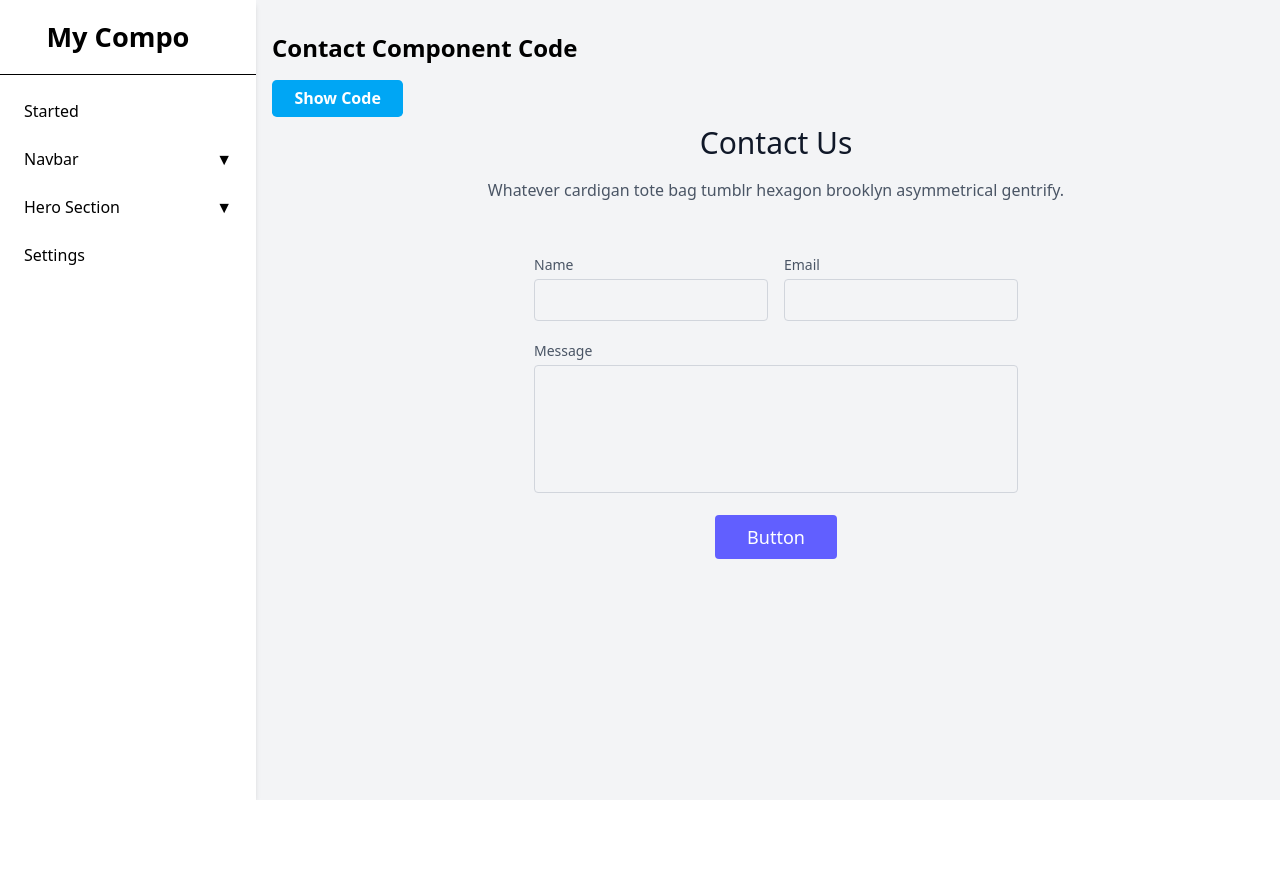
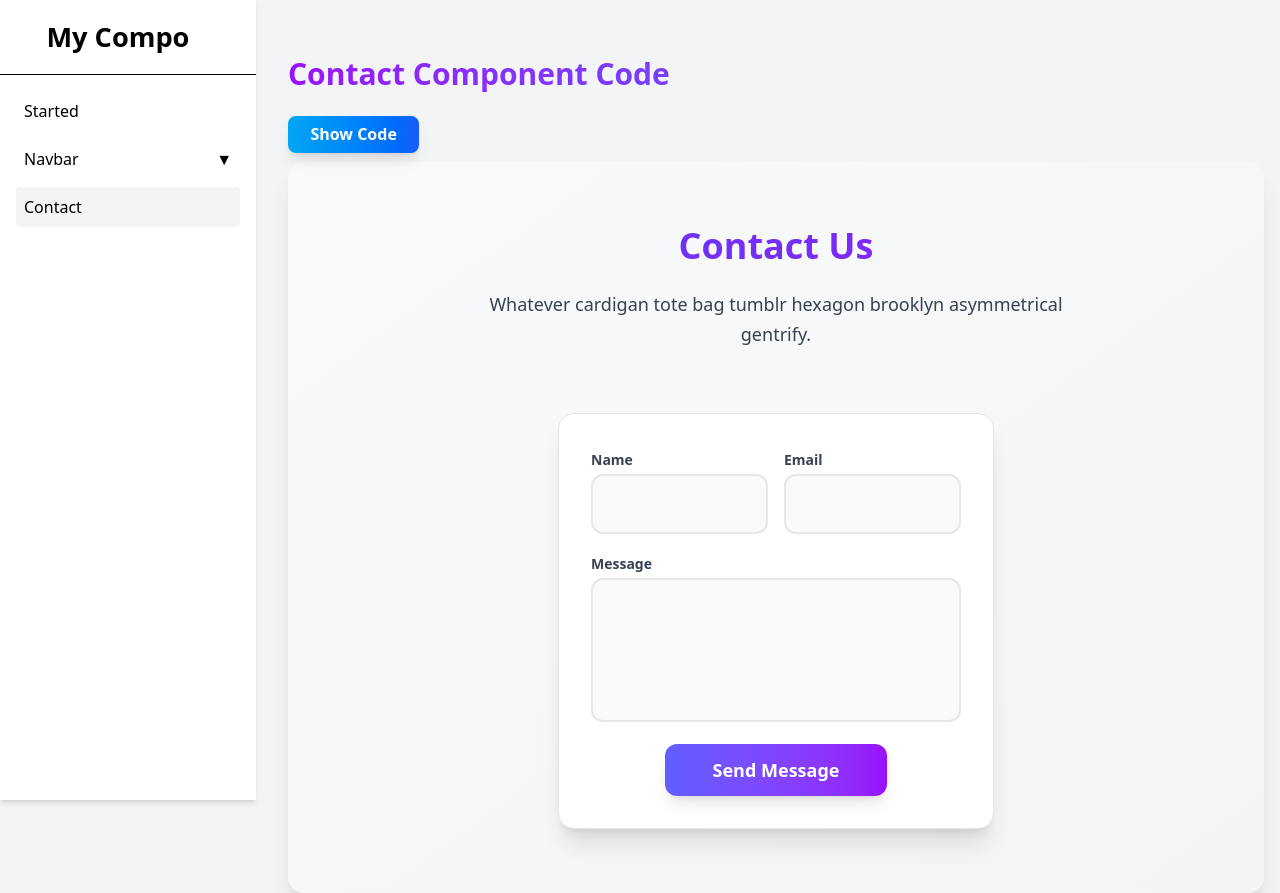
Before and after one commit to Lio3307/MyCompo-, a React (Vite) app: page /dashboard/contact in a window 1280 px wide. Before the commit the page ends 800 px from the top, so only its background shows below. Built offline with nearby package versions, Linux system fonts and the light colour scheme.

Commit message:
fix: styling and navigation

```diff
--- a/src/components/ComponentHighlight.tsx
+++ b/src/components/ComponentHighlight.tsx
@@ -2,28 +2,34 @@ import { useState } from "react";
 import CodeHighlighter from "../components/CodeHiglighter";
 
 type ComponentProps = {
-    sourceCode: string
-}
+  sourceCode: string;
+  title: string;
+};
 
-const ComponentHighlight = ({sourceCode} : ComponentProps) => {
+const ComponentHighlight = ({ sourceCode, title }: ComponentProps) => {
   const [showCode, setShowCode] = useState<boolean>(false);
 
   return (
     <>
-      <h2 className=" text-2xl font-bold mb-4">Contact Component Code</h2>
+      <h2 className="ml-[1rem] mt-[2rem] text-3xl font-bold mb-6 bg-gradient-to-r from-purple-600 to-blue-600 bg-clip-text text-transparent">
+        {title}
+      </h2>
       <button
-        className={`text-[1rem] rounded-[0.3rem] hover:cursor-pointer  px-[1.4rem] py-[0.4rem] font-bold ${
-          showCode ? "bg-red-600" : "bg-sky-500"
+        className={`ml-[1rem] mb-[1rem] text-[1rem] rounded-lg hover:cursor-pointer shadow-lg hover:shadow-xl transition-all duration-300 transform hover:scale-105 px-[1.4rem] py-[0.4rem] font-bold ${
+          showCode
+            ? "bg-gradient-to-r from-red-500 to-red-600 hover:from-red-600 hover:to-red-700"
+            : "bg-gradient-to-r from-sky-500 to-blue-600 hover:from-sky-600 hover:to-blue-700"
         } text-white`}
         onClick={(e) => {
-          e.preventDefault()
-          e.stopPropagation()
-          setShowCode(prev => !prev)
+          e.preventDefault();
+          e.stopPropagation();
+          setShowCode((prev) => !prev);
         }}
       >
         {showCode ? "Hide Code" : "Show Code"}
       </button>
       {showCode ? (
+        <div className="outline-2 outline-purple-500 outline-offset-2 shadow-2xl rounded-xl">
           <CodeHighlighter
             codeString={sourceCode}
             language="html"
@@ -31,8 +37,9 @@ const ComponentHighlight = ({sourceCode} : ComponentProps) => {
             outerMaxWidth="calc(100vw - 18rem)"
             containerPadding="1rem"
           />
+        </div>
       ) : (
-        <div>
+        <div className="bg-gradient-to-br from-slate-50 to-gray-100 rounded-2xl shadow-xl p-8 mx-4 border border-gray-200">
           {sourceCode}
         </div>
       )}
--- a/src/components/Sidebar.tsx
+++ b/src/components/Sidebar.tsx
@@ -55,7 +55,6 @@ const Sidebar = ({ children, getPath }: SidebarProps) => {
                 className={`block p-2 rounded hover:bg-gray-100 transition ${
                   getPath === "home" ? "bg-gray-100" : ""
                 }`}
-                onClick={() => setIsOpen(false)}
               >
                 Started
               </Link>
@@ -63,7 +62,11 @@ const Sidebar = ({ children, getPath }: SidebarProps) => {
 
             <li>
               <button
-                onClick={() => toggleDropdown("navbar")}
+                onClick={(e) => {
+                  e.preventDefault();
+                  e.stopPropagation();
+                  toggleDropdown("navbar");
+                }}
                 className="flex items-center justify-between w-full p-2 rounded hover:bg-gray-100 transition"
                 aria-expanded={dropdownOpen === "navbar"}
               >
@@ -93,48 +96,14 @@ const Sidebar = ({ children, getPath }: SidebarProps) => {
             </li>
 
             <li>
-              <button
-                onClick={() => toggleDropdown("hero")}
-                className="flex items-center justify-between w-full p-2 rounded hover:bg-gray-100 transition"
-                aria-expanded={dropdownOpen === "hero"}
+              <Link
+                to={"/dashboard/contact"}
+                className={`block p-2 rounded hover:bg-gray-100 transition ${
+                  getPath === "contact" ? "bg-gray-100" : ""
+                }`}
               >
-                <span>Hero Section</span>
-                <span>{dropdownOpen === "hero" ? "▲" : "▼"}</span>
-              </button>
-              {dropdownOpen === "hero" && (
-                <ul className="ml-4 mt-1 space-y-1">
-                  <li>
-                    <Link
-                      to={"/dashboard/contact"}
-                      className="block p-2 rounded hover:bg-gray-100 transition"
-                    >
-                      Contact
-                    </Link>
-                  </li>
-                  <li>
-                    <a
-                      href="#"
-                      className="block p-2 rounded hover:bg-gray-100 transition"
-                    >
-                      Hero right
-                    </a>
-                  </li>
-                </ul>
-              )}
-            </li>
-
-            <li>
-              <a
-                href="#"
-                className="block p-2 rounded hover:bg-gray-100 transition"
-                onClick={(e) => {
-                  e.preventDefault();
-                  e.stopPropagation();
-                  setIsOpen(false);
-                }}
-              >
-                Settings
-              </a>
+                Contact
+              </Link>
             </li>
           </ul>
         </nav>
--- a/src/pages/Contact.tsx
+++ b/src/pages/Contact.tsx
@@ -43,20 +43,25 @@ const Contact = () => {
 
   return (
     <>
-      <h2 className=" text-2xl font-bold mb-4">Contact Component Code</h2>
+      <h2 className="ml-[1rem] mt-[1.5rem] text-3xl font-bold mb-6 bg-gradient-to-r from-purple-600 to-blue-600 bg-clip-text text-transparent">
+        Contact Component Code
+      </h2>
       <button
-        className={`text-[1rem] rounded-[0.3rem] hover:cursor-pointer  px-[1.4rem] py-[0.4rem] font-bold ${
-          showCode ? "bg-red-600" : "bg-sky-500"
+        className={`ml-[1rem] mb-[0.6rem] text-[1rem] rounded-lg hover:cursor-pointer shadow-lg hover:shadow-xl transition-all duration-300 transform hover:scale-105 px-[1.4rem] py-[0.4rem] font-bold ${
+          showCode
+            ? "bg-gradient-to-r from-red-500 to-red-600 hover:from-red-600 hover:to-red-700"
+            : "bg-gradient-to-r from-sky-500 to-blue-600 hover:from-sky-600 hover:to-blue-700"
         } text-white`}
         onClick={(e) => {
-          e.preventDefault()
-          e.stopPropagation()
-          setShowCode(prev => !prev)
+          e.preventDefault();
+          e.stopPropagation();
+          setShowCode((prev) => !prev);
         }}
       >
         {showCode ? "Hide Code" : "Show Code"}
       </button>
       {showCode ? (
+        <div className="outline-2 outline-purple-500 outline-offset-2 shadow-2xl rounded-xl">
           <CodeHighlighter
             codeString={codeContact}
             language="html"
@@ -64,62 +69,63 @@ const Contact = () => {
             outerMaxWidth="calc(100vw - 18rem)"
             containerPadding="1rem"
           />
+        </div>
       ) : (
-        <div>
+        <div className="bg-gradient-to-br from-slate-50 to-gray-100 rounded-2xl shadow-xl p-8 mx-4">
           <section className="text-gray-600 body-font relative">
-            <div className="container px-5 py-2 mx-auto">
-              <div className="flex flex-col text-center w-full mb-12">
-                <h1 className="sm:text-3xl text-2xl font-medium title-font mb-4 text-gray-900">
+            <div className="container px-5 py-8 mx-auto">
+              <div className="flex flex-col text-center w-full mb-16">
+                <h1 className="sm:text-4xl text-3xl font-bold title-font mb-6 bg-gradient-to-r from-indigo-600 to-purple-600 bg-clip-text text-transparent">
                   Contact Us
                 </h1>
-                <p className="lg:w-2/3 mx-auto leading-relaxed text-base">
+                <p className="lg:w-2/3 mx-auto leading-relaxed text-lg text-gray-700 font-medium">
                   Whatever cardigan tote bag tumblr hexagon brooklyn
                   asymmetrical gentrify.
                 </p>
               </div>
-              <div className="lg:w-1/2 md:w-2/3 mx-auto">
+              <div className="lg:w-1/2 md:w-2/3 mx-auto bg-white rounded-2xl shadow-xl p-8 border border-gray-200">
                 <div className="flex flex-wrap -m-2">
                   <div className="p-2 w-1/2">
                     <div className="relative">
-                      <label className="leading-7 text-sm text-gray-600">
+                      <label className="leading-7 text-sm font-semibold text-gray-700">
                         Name
                       </label>
                       <input
                         type="text"
                         id="name"
                         name="name"
-                        className="w-full bg-gray-100 bg-opacity-50 rounded border border-gray-300 focus:border-indigo-500 focus:bg-white focus:ring-2 focus:ring-indigo-200 text-base outline-none text-gray-700 py-1 px-3 leading-8 transition-colors duration-200 ease-in-out"
+                        className="w-full bg-gray-50 bg-opacity-50 rounded-xl border-2 border-gray-200 focus:border-indigo-500 focus:bg-white focus:ring-4 focus:ring-indigo-100 text-base outline-none text-gray-700 py-3 px-4 leading-8 transition-all duration-300 ease-in-out hover:border-gray-300"
                       />
                     </div>
                   </div>
                   <div className="p-2 w-1/2">
                     <div className="relative">
-                      <label className="leading-7 text-sm text-gray-600">
+                      <label className="leading-7 text-sm font-semibold text-gray-700">
                         Email
                       </label>
                       <input
                         type="email"
                         id="email"
                         name="email"
-                        className="w-full bg-gray-100 bg-opacity-50 rounded border border-gray-300 focus:border-indigo-500 focus:bg-white focus:ring-2 focus:ring-indigo-200 text-base outline-none text-gray-700 py-1 px-3 leading-8 transition-colors duration-200 ease-in-out"
+                        className="w-full bg-gray-50 bg-opacity-50 rounded-xl border-2 border-gray-200 focus:border-indigo-500 focus:bg-white focus:ring-4 focus:ring-indigo-100 text-base outline-none text-gray-700 py-3 px-4 leading-8 transition-all duration-300 ease-in-out hover:border-gray-300"
                       />
                     </div>
                   </div>
                   <div className="p-2 w-full">
                     <div className="relative">
-                      <label className="leading-7 text-sm text-gray-600">
+                      <label className="leading-7 text-sm font-semibold text-gray-700">
                         Message
                       </label>
                       <textarea
                         id="message"
                         name="message"
-                        className="w-full bg-gray-100 bg-opacity-50 rounded border border-gray-300 focus:border-indigo-500 focus:bg-white focus:ring-2 focus:ring-indigo-200 h-32 text-base outline-none text-gray-700 py-1 px-3 resize-none leading-6 transition-colors duration-200 ease-in-out"
+                        className="w-full bg-gray-50 bg-opacity-50 rounded-xl border-2 border-gray-200 focus:border-indigo-500 focus:bg-white focus:ring-4 focus:ring-indigo-100 h-36 text-base outline-none text-gray-700 py-3 px-4 resize-none leading-6 transition-all duration-300 ease-in-out hover:border-gray-300"
                       ></textarea>
                     </div>
                   </div>
                   <div className="p-2 w-full">
-                    <button className="flex mx-auto text-white bg-indigo-500 border-0 py-2 px-8 focus:outline-none hover:bg-indigo-600 rounded text-lg">
-                      Button
+                    <button className="flex mx-auto text-white bg-gradient-to-r from-indigo-500 to-purple-600 hover:from-indigo-600 hover:to-purple-700 border-0 py-3 px-12 focus:outline-none focus:ring-4 focus:ring-indigo-200 rounded-xl text-lg font-semibold shadow-lg hover:shadow-xl transition-all duration-300 transform hover:scale-105">
+                      Send Message
                     </button>
                   </div>
                 </div>
--- a/src/pages/Dashboard.tsx
+++ b/src/pages/Dashboard.tsx
@@ -1,17 +1,16 @@
-import { useLocation } from "react-router-dom"
-import { Outlet } from "react-router-dom"
-import Sidebar from "../components/Sidebar"
+import { useLocation } from "react-router-dom";
+import { Outlet } from "react-router-dom";
+import Sidebar from "../components/Sidebar";
 
 const Dashboard = () => {
+  const location = useLocation();
+  const pathName: string = location.pathname.split("/")[2] || "home";
 
-    const location = useLocation()
-    const pathName: string = location.pathname.split("/")[2] || "home"
-
-    return (
-        <Sidebar getPath={pathName}>
-            <Outlet/>
-        </Sidebar>
-    )
-}
+  return (
+    <Sidebar getPath={pathName}>
+      <Outlet />
+    </Sidebar>
+  );
+};
 
 export default Dashboard;
```
Lines whose indentation alone changed are shown as unchanged.
